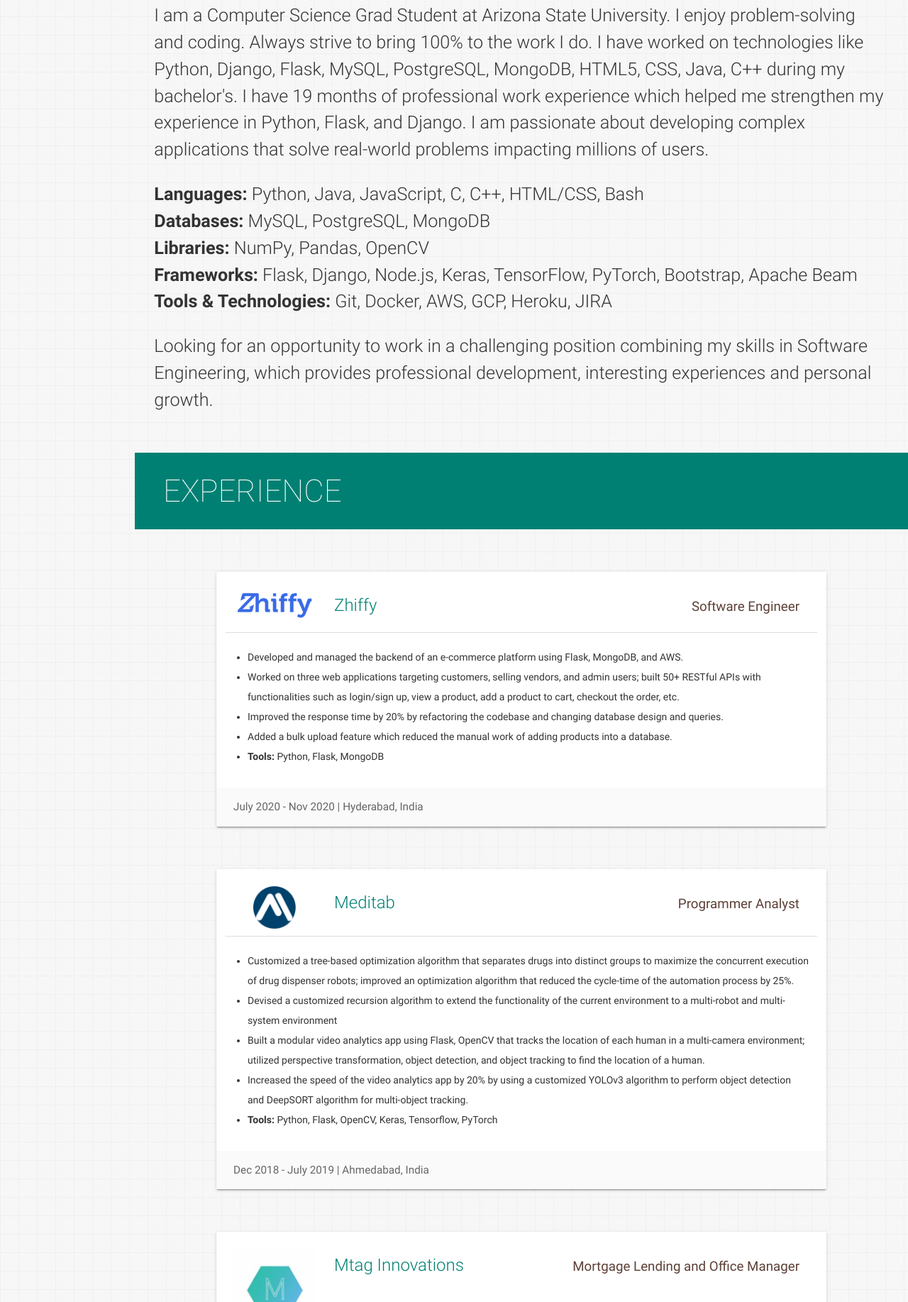
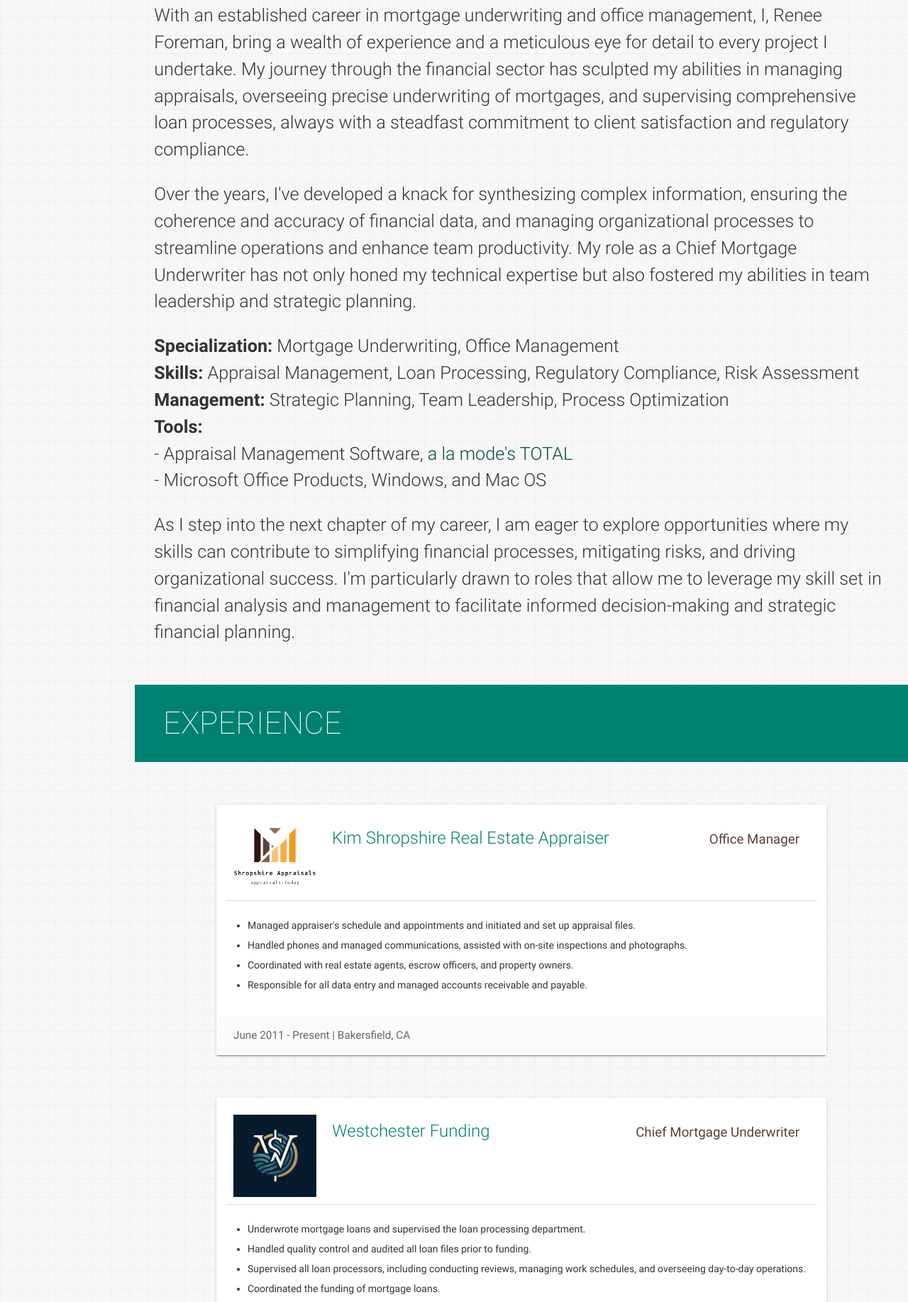
Before and after one commit to beingforthebenefit/rforeman.work, a plain HTML site: page index.html in a window 1280 px wide. Shown: the part 965-2800 px from the top of the page at 71% size. Drawn offline with nearby package versions, Linux system fonts and the light colour scheme.

Commit message:
Add logos and more sections

```diff
--- a/index.html
+++ b/index.html
@@ -192,34 +192,15 @@
             <div class="caption">
               <h2>Hi, I'm <span class="teal">Renee Foreman.</span></h2>
               <h5 style="color:#fff">A <span class="typing" style="font-weight: 300; color:#004d40"></span></h5>
-              <!-- <h5 style="color:#00796b">A <span class="typing" style="font-weight: 300; color:#fff"></span></h5> -->
-              <h5>Self-driven, quick starter, passionate programmer with a curious mind who enjoys solving a complex and challenging real-world problems.</h5>
+              <h5>Experienced Office Manager and Chief Mortgage Underwriter with a proven track record of managing appraisals, underwriting mortgages, and supervising loan processes.</h5>
             </div>
             <div class="social">
-              <a href="http://linkedin.com/in/varadbhogayata" target="_blank">
+              <a href="https://www.linkedin.com/in/renee-foreman-a36858261/" target="_blank">
                 <button class="icon-btn linkedin">
                   <i class="fa fa-linkedin"></i>
                 </button>
               </a>
-              <a href="https://github.com/varadbhogayata/" target="_blank">
-                <button class="icon-btn github">
-                  <i class="fa fa-github"></i>
-                </button>
-              </a>
-
-              <!-- <a href="https://angel.co/u/varad_bhogayata" target="_blank">
-                <button class="icon-btn angellist">
-                  <i class="fa fa-angellist"></i>
-                </button>
-              </a> -->
-
-              <!-- <a href="http://linkedin.com/in/varadbhogayata" target="_blank">
-                  <span class="fa-stack fa-lg">
-                    <i class="fa fa-circle fa-stack-2x"></i>
-                    <i class="fa fa-linkedin fa-stack-1x fa-inverse"></i>
-
-                  </span>
-              </a> -->
+              <!-- GitHub section removed since Renee doesn't have a GitHub profile -->
             </div>
             <div class='buttons'>
               <a href="#about" class="readme">Read More</a>
@@ -234,48 +215,29 @@
     <section id="about" class="section scrollspy">
       <h3 class="page-title white-text teal">About</h3>
       <div class="container flow-text">
-        <!-- <blockquote>
-          <h2>
-            A Mortgage Lending and Office Manager with a passion for Backend Development and Artificial Intelligence.
-
-          </h2>
-        </blockquote> -->
         <p>
-          I am a Computer Science Grad Student at Arizona State University. I enjoy problem-solving and coding. Always strive to bring 100% to the work I do.
-
-          I have worked on technologies like Python, Django, Flask, MySQL, PostgreSQL, MongoDB, HTML5, CSS, Java, C++ during my bachelor's. I have 19 months of professional work experience which helped me strengthen my experience in Python, Flask, and Django.
-
-          I am passionate about developing complex applications that solve real-world problems impacting millions of users.
+          With an established career in mortgage underwriting and office management, I, Renee Foreman, bring a wealth of experience and a meticulous eye for detail to every project I undertake. My journey through the financial sector has sculpted my abilities in managing appraisals, overseeing precise underwriting of mortgages, and supervising comprehensive loan processes, always with a steadfast commitment to client satisfaction and regulatory compliance.
+        </p>
+        <p>
+          Over the years, I've developed a knack for synthesizing complex information, ensuring the coherence and accuracy of financial data, and managing organizational processes to streamline operations and enhance team productivity. My role as a Chief Mortgage Underwriter has not only honed my technical expertise but also fostered my abilities in team leadership and strategic planning.
         </p>
         <p>
           <ul>
-            <li><b>Languages:</b> Python, Java, JavaScript, C, C++, HTML/CSS, Bash</li>
-            <li><b>Databases:</b> MySQL, PostgreSQL, MongoDB</li>
-            <li><b>Libraries:</b> NumPy, Pandas, OpenCV</li>
-            <li><b>Frameworks:</b> Flask, Django, Node.js, Keras, TensorFlow, PyTorch, Bootstrap, Apache Beam</li>
-            <li><b>Tools & Technologies:</b> Git, Docker, AWS, GCP, Heroku, JIRA</li>
+            <li><b>Specialization:</b> Mortgage Underwriting, Office Management</li>
+            <li><b>Skills:</b> Appraisal Management, Loan Processing, Regulatory Compliance, Risk Assessment</li>
+            <li><b>Management:</b> Strategic Planning, Team Leadership, Process Optimization</li>
+            <li><b>Tools:</b>
+              <li>
+                <ul>
+                  <li>- Appraisal Management Software, <a href="https://www.alamode.com/" target="_blank">a la mode's TOTAL</a></li>
+                  <li>- Microsoft Office Products, Windows, and Mac OS</li>
+                </ul>
+              </li>
           </ul>
-
         </p>
-
-        <!-- <p>
-
-          Detail-oriented Mortgage Lending and Office Manager with professional experience in Backend Development, Machine Learning, Computer Vision. I am adept in Python, Django, Flask, SQL, Machine Learning, Computer Vision.
-        </p> -->
         <p>
-          Looking for an opportunity to work in a challenging position combining my skills in Software Engineering, which provides professional development, interesting experiences and personal growth.
+          As I step into the next chapter of my career, I am eager to explore opportunities where my skills can contribute to simplifying financial processes, mitigating risks, and driving organizational success. I'm particularly drawn to roles that allow me to leverage my skill set in financial analysis and management to facilitate informed decision-making and strategic financial planning.
         </p>
-        <!-- <p>
-          Another Paragraph
-        </p>  -->
-        <!-- <p>
-        <strong>Current Focus</strong>:&nbsp;<a aria-label="Navigate to the Inclusive Design Patterns homepage"
-          href="https://www.smashingmagazine.com/inclusive-design-patterns/">Accessibility</a>&nbsp;//&nbsp;<a
-          aria-label="Navigate to the Full Stack React homepage"
-          href="https://www.fullstackreact.com/">React</a>&nbsp;//&nbsp;<a
-          aria-label='Navigate to the article "Scalable CSS"'
-          href="https://mrmrs.github.io/writing/2016/03/24/scalable-css/">Design Systems</a>
-        </p> -->
       </div>
     </section>
 
@@ -285,161 +247,61 @@
       <h3 class="page-title white-text teal">Experience</h3>
       <div class="container">
 
-        <!-- Latest Experience -->
+        <!-- Experience: Office Manager -->
         <div class="card">
           <div class="card-content">
             <div class="row">
               <div class="col s12 m2">
-                <a href="https://www.zhiffy.com/" target="_blank"><img alt="Zhiffy logo"
-                    src="/assets/img/exp-zhiffy-logo-1.webp" class="responsive-img center-block" /></a>
+                <img alt="Kim Shropshire Real Estate Appraiser logo" src="/assets/img/logo1.png" class="responsive-img center-block" />
               </div>
-              <!-- <div class="col s12 m10"> -->
               <div class="col s12 m10">
                 <p>
-                  <span class="card-title"><a href="https://www.zhiffy.com/" target="_blank"
-                      class="teal-text hoverline">Zhiffy</a></span>
+                  <span class="card-title teal-text hoverline">Kim Shropshire Real Estate Appraiser</span>
                 </p>
               </div>
             </div>
-            <div class="role brown-text text-darken-2">Software Engineer</div>
+            <div class="role brown-text text-darken-2">Office Manager</div>
             <ul>
-              <li>
-                Developed and managed the backend of an e-commerce platform using Flask, MongoDB, and AWS.
-              </li>
-              <li>
-                Worked on three web applications targeting customers, selling vendors, and admin users; built 50+ RESTful APIs with functionalities
-such as login/sign up, view a product, add a product to cart, checkout the order, etc.
-              </li>
-              <li>Improved the response time by 20% by refactoring the codebase and changing database design and queries.</li>
-              <li>Added a bulk upload feature which reduced the manual work of adding products into a database.</li>
-              <li>
-                <b>Tools:</b> Python, Flask, MongoDB
-              </li>
+              <li>Managed appraiser's schedule and appointments and initiated and set up appraisal files.</li>
+              <li>Handled phones and managed communications, assisted with on-site inspections and photographs.</li>
+              <li>Coordinated with real estate agents, escrow officers, and property owners.</li>
+              <li>Responsible for all data entry and managed accounts receivable and payable.</li>
             </ul>
           </div>
           <div class="card-action">
-            <span>July 2020 - Nov 2020 | Hyderabad, India</span>
+            <span>June 2011 - Present | Bakersfield, CA</span>
           </div>
         </div>
 
-
+        <!-- Experience: Chief Mortgage Underwriter -->
         <div class="card">
           <div class="card-content">
             <div class="row">
               <div class="col s12 m2">
-                <a href="https://www.meditab.com" target="_blank"><img alt="Meditab logo"
-                    src="/assets/img/exp-meditab-logo-500x500.jpg" class="responsive-img center-block" /></a>
+                <img alt="Westchester Funding logo" src="/assets/img/logo3.png" class="responsive-img center-block" />
               </div>
-              <!-- <div class="col s12 m10"> -->
               <div class="col s12 m10">
                 <p>
-                  <span class="card-title"><a href="http://meditab.com" target="_blank"
-                      class="teal-text hoverline">Meditab</a></span>
+                  <span class="card-title teal-text hoverline">Westchester Funding</span>
                 </p>
               </div>
             </div>
-            <div class="role brown-text text-darken-2">Programmer Analyst</div>
+            <div class="role brown-text text-darken-2">Chief Mortgage Underwriter</div>
             <ul>
-              <li>
-                Customized a tree-based optimization algorithm that separates drugs into distinct groups to maximize the concurrent execution of drug
-dispenser robots; improved an optimization algorithm that reduced the cycle-time of the automation process by 25%.
-              </li>
-              <li>
-                Devised a customized recursion algorithm to extend the functionality of the current environment to a multi-robot and multi-system
-environment
-              </li>
-              <li>
-                Built a modular video analytics app using Flask, OpenCV that tracks the location of each human in a multi-camera environment;
-utilized perspective transformation, object detection, and object tracking to find the location of a human.
-              </li>
-              <li>Increased the speed of the video analytics app by 20% by using a customized YOLOv3 algorithm to perform object detection and
-                DeepSORT algorithm for multi-object tracking.</li>
-              <li>
-                <b>Tools:</b> Python, Flask, OpenCV, Keras, Tensorflow, PyTorch
-              </li>
+              <li>Underwrote mortgage loans and supervised the loan processing department.</li>
+              <li>Handled quality control and audited all loan files prior to funding.</li>
+              <li>Supervised all loan processors, including conducting reviews, managing work schedules, and overseeing day-to-day operations.</li>
+              <li>Coordinated the funding of mortgage loans.</li>
             </ul>
           </div>
           <div class="card-action">
-            <span>Dec 2018 - July 2019 | Ahmedabad, India</span>
-          </div>
-        </div>
-
-        <!-- Experience 2 -->
-        <div class="card">
-          <div class="card-content">
-            <div class="row">
-              <div class="col s12 m2">
-                <img alt="Mtag logo" src="/assets/img/exp-mtag-logo-250x250.jpg" class="responsive-img center-block" />
-
-              </div>
-
-              <!-- <div class="col s12 m10"> -->
-              <div class="col s12 m10">
-                <p>
-                  <span class="card-title"><a href="#experience" class="teal-text hoverline">Mtag
-                      Innovations</a></span>
-                </p>
-              </div>
-            </div>
-            <div class="role brown-text text-darken-2">Mortgage Lending and Office Manager</div>
-            <ul>
-              <li>
-                Programmed a cloud-based web app using Flask and JavaScript aimed at storing, visualizing, and tracking temperature and humidity
-of each drug container to estimate the degradation of the drug.
-              </li>
-              <li>
-                Created an alert system to send notifications and emails when the parameters exceed the threshold.
-              </li>
-              <li>
-                <b>Tools:</b> Python, Flask, JavaScript
-              </li>
-            </ul>
-          </div>
-          <div class="card-action">
-            <span>July 2018 - Nov 2018 | Ahmedabad, India</span>
-          </div>
-        </div>
-
-        <!-- Experience 3 -->
-        <div class="card">
-          <div class="card-content">
-            <div class="row">
-              <div class="col s12 m2">
-                <a href="https://www.cignex.com" target="_blank"><img alt="Cignex logo"
-                    src="/assets/img/exp-cignex-logo.png" class="responsive-img center-block" /></a>
-              </div>
-              <div class="col s12 m10">
-                <p>
-                  <span class="card-title"><a href="https://www.cignex.com" target="_blank"
-                      class="teal-text hoverline">CIGNEX
-                      Datamatics </a></span>
-                </p>
-              </div>
-            </div>
-            <div class="role brown-text text-darken-2">Project Trainee</div>
-            <ul>
-              <li>
-                Designed a library management system for a local library, where we undertook activities like requirement
-                elicitation, preparing Data Flow
-                and Entity-Relationship diagrams.
-              </li>
-              <li>
-                Delivered a solution for a POC involving Automatic Financial Document Classifier using Natural Language
-                Processing and Support Vector
-                Machines with 96% accuracy on the company’s data.
-              </li>
-              <li>
-                <b>Tools:</b> Python, Scikit-learn, NLTK
-              </li>
-            </ul>
-          </div>
-          <div class="card-action">
-            <span>June 2017 - July 2017 | Ahmedabad, India</span>
+            <span>January 1997 - June 2011 | Bakersfield, CA</span>
           </div>
         </div>
 
       </div>
     </section>
+
 
     <!-- Fourth Section: Projects -->
     <section id="projects" class="section scrollspy">
```
Also changed, not shown: assets/img/logo1.png (added), assets/img/logo2.png (added), assets/img/logo3.png (added).
